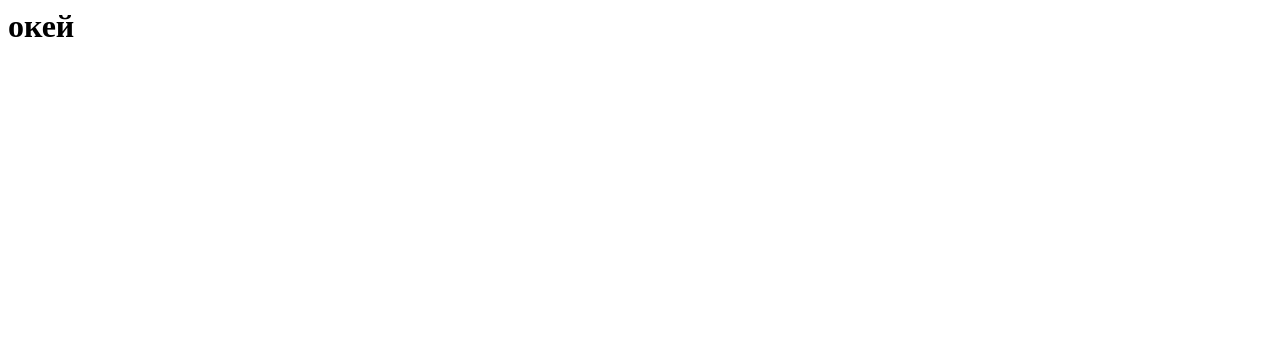
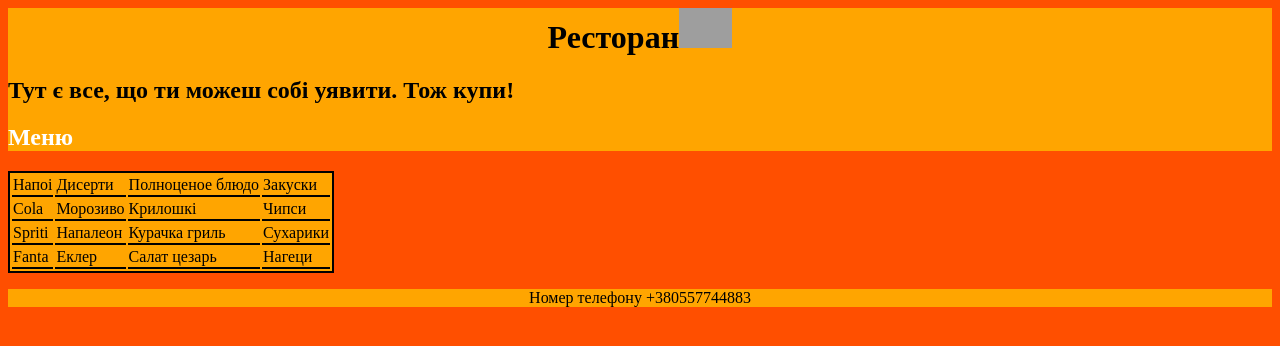
Before and after one commit to hgfghfhdkhd/pler, a plain HTML site: page index.html in a window 1280 px wide. Drawn offline with Linux system fonts and the light colour scheme; grey boxes are pictures that could not be loaded.

Commit message:
Update index.html

```diff
--- a/index.html
+++ b/index.html
@@ -1,7 +1,44 @@
 <html>
+    <title>Рестаран</title>
+    <body style="background-color:#ff4f00">
+    <header style="background-color:orange">
+    <h1 style="text-align:center;">Ресторан<img src="https://png.pngtree.com/png-vector/20221119/ourmid/pngtree-cheese-pizza-vector-art-png-image_6469745.png" height="40px"/></h1>
+    <h2>Тут є все, що ти можеш собі уявити.
+Тож купи!</h2>
+    <h2 style="color:white" >Меню </h2>
+    </header>
 
-<h1>окей</h1>
+    <main>
+    <table style="background-color:orange;border:2px solid black;">
+        <tr style="border:2px solid black;">
+    <td style="border-bottom:2px solid black;">Напоі</td>
+    <td style="border-bottom:2px solid black;">Дисерти</td>
+    <td style="border-bottom:2px solid black;">Полноценое блюдо</td>
+    <td style="border-bottom:2px solid black;">Закуски</td>
+        </tr>
+        <tr>
+    <td style="border-bottom:2px solid black;">Cola</td>
+    <td style="border-bottom:2px solid black;">Морозиво</td>
+    <td style="border-bottom:2px solid black;">Крилошкі</td>
+    <td style="border-bottom:2px solid black;">Чипси</td>
+        </tr>
+          <tr>
+    <td style="border-bottom:2px solid black;">Spriti</td>
+    <td style="border-bottom:2px solid black;">Напалеон</td>
+    <td style="border-bottom:2px solid black;">Курачка гриль</td>
+    <td style="border-bottom:2px solid black;">Сухарики</td>
+        </tr>
+      <tr>
+    <td style="border-bottom:2px solid black;">Fanta</td>
+    <td style="border-bottom:2px solid black;">Еклер</td>
+    <td style="border-bottom:2px solid black;">Салат цезарь</td>
+    <td style="border-bottom:2px solid black;">Нагеци</td>
+        </tr>
 
-
-
+    </table>
+    </main>
+    <footer>
+<p style="background-color:orange; text-align: center">Номер телефону +380557744883</p>
+    </footer>
+    </body>
 </html>
```
